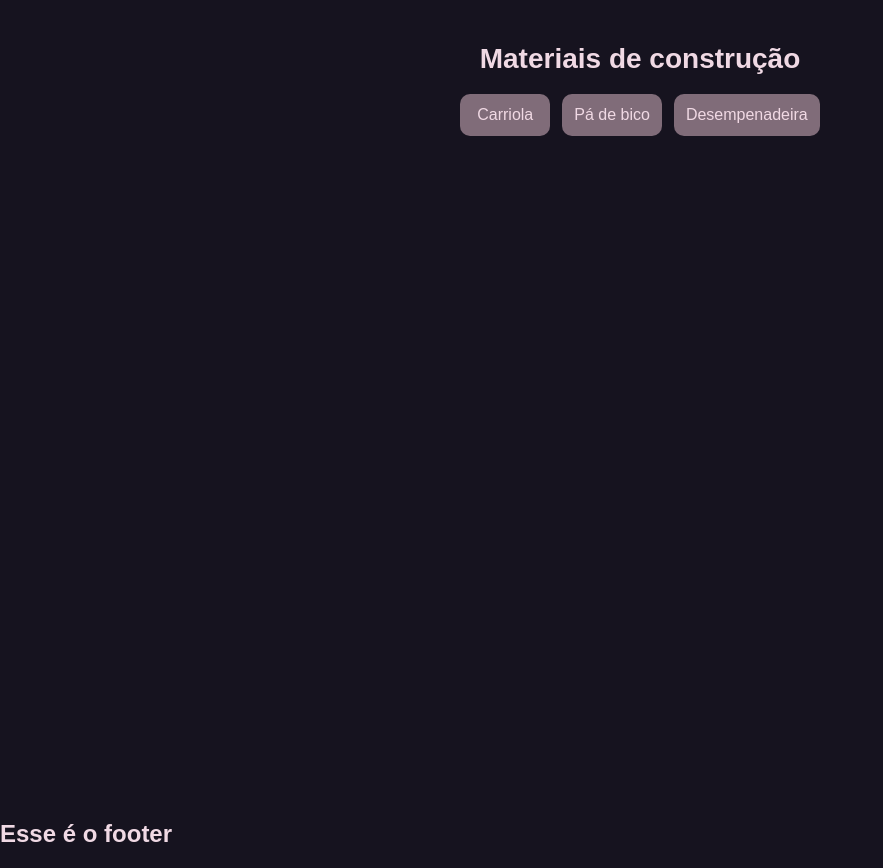
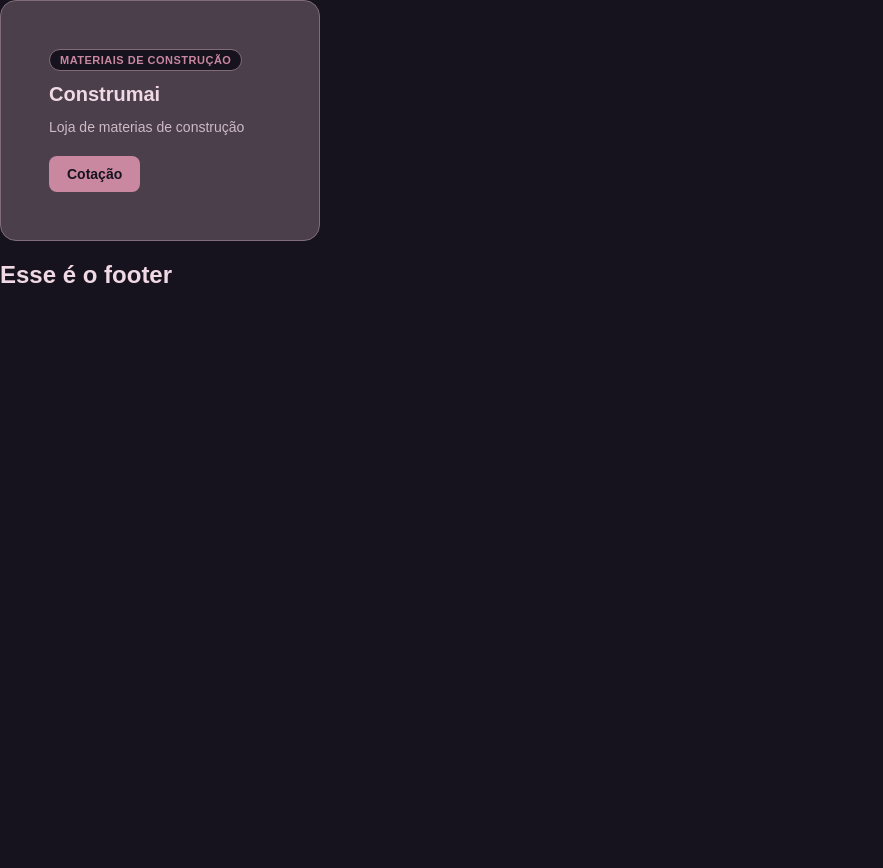
Before and after one commit to renataaap/calculadora, a Next.js app: page /materiais in a window 1280 px wide. Shown: the whole page, without its empty margins (0-883 px from the left). After the commit the page ends 800 px from the top, so only its background shows below. Built offline with nearby package versions, Linux system fonts and the light colour scheme.

Commit message:
feat: create Texto component for displaying structured content and add styles for card layout

```diff
--- /dev/null
+++ b/app/components/Texto2.tsx
@@ -0,0 +1,21 @@
+interface textoProps {
+    tag: string,
+    title: string,
+    description: string,
+    botao: string
+}
+
+export default function Texto ({tag, title, description, botao}:textoProps) {
+    return (
+        <>
+            <div className="card">
+                <div className="card-content">
+                    <span className="card-tag">{tag}</span>
+                    <h3 className="card-title">{title}</h3>
+                    <p className="card-description">{description}</p>
+                    <a href="#" className="card-btn">{botao}</a>
+                </div>
+            </div>
+        </>
+    )
+}
--- a/app/globals.css
+++ b/app/globals.css
@@ -198,3 +198,71 @@ body {
 .lista li p {
   margin: 0;
 }
+
+.card {
+  width: 100%;
+  max-width: 320px;
+  background: var(--fundo-card);
+  border: 1px solid var(--borda);
+  border-radius: 16px;
+  overflow: hidden;
+  transition: transform 0.15s ease, border-color 0.15s ease;
+}
+
+.card:hover {
+  transform: translateY(-4px);
+  border-color: var(--destaque);
+}
+
+.card-content {
+  display: flex;
+  flex-direction: column;
+  align-items: flex-start;
+  gap: 10px;
+  padding: 24px;
+}
+
+.card-tag {
+  display: inline-block;
+  padding: 4px 10px;
+  font-size: 11px;
+  font-weight: 700;
+  text-transform: uppercase;
+  letter-spacing: 0.5px;
+  border-radius: 999px;
+  background: var(--bg);
+  border: 1px solid var(--borda);
+  color: var(--destaque);
+}
+
+.card-title {
+  margin: 0;
+  font-size: 20px;
+  font-weight: 700;
+  color: var(--texto);
+  line-height: 1.3;
+}
+
+.card-description {
+  margin: 0;
+  font-size: 14px;
+  color: var(--texto);
+  opacity: 0.8;
+  line-height: 1.5;
+}
+
+.card-btn {
+  margin-top: 8px;
+  padding: 10px 18px;
+  font-size: 14px;
+  font-weight: 600;
+  border-radius: 8px;
+  background: var(--destaque);
+  color: var(--bg);
+  text-decoration: none;
+  transition: filter 0.15s ease;
+}
+
+.card-btn:hover {
+  filter: brightness(1.15);
+}
--- a/app/materiais/page.tsx
+++ b/app/materiais/page.tsx
@@ -1,25 +1,36 @@
 'use client'
-import { useState } from "react"
+import Texto from "../components/Texto2"
 
 export default function Materiais() {
-    const [ferramentas, setFerramentas] = useState('');
     return (
-        <div className="informacoes">
-            <h1>Materiais de construção</h1>
-            <div className="botoes-info">
-                <button className="botao" onClick={() => setFerramentas('1')}>Carriola</button>
-                <button className="botao" onClick={() => setFerramentas('2')}>Pá de bico</button>
-                <button className="botao" onClick={() => setFerramentas('3')}>Desempenadeira</button>
-            </div>
-            {ferramentas == '1' &&
-                <p>Função: transportar cargas pesadas, entulhos e materiais de construção em geral.</p>
-            }
-            {ferramentas == '2' &&
-                <p>Função: cavar o solo e juntar ou carregar materiais soltos.</p>
-            }
-            {ferramentas == '3' &&
-                <p>Função: aplicar, nivelar e dar acabamento em argamassa, reboco ou gesso.</p>
-            }
-        </div>
+        <>
+        <Texto tag="Materiais de Construção" description="Loja de materias de construção" title="Construmai" botao="Cotação"/>
+        </>
     )
 }
+
+// 'use client'
+// import { useState } from "react"
+
+// export default function Materiais() {
+//     const [ferramentas, setFerramentas] = useState('');
+//     return (
+//         <div className="informacoes">
+//             <h1>Materiais de construção</h1>
+//             <div className="botoes-info">
+//                 <button className="botao" onClick={() => setFerramentas('1')}>Carriola</button>
+//                 <button className="botao" onClick={() => setFerramentas('2')}>Pá de bico</button>
+//                 <button className="botao" onClick={() => setFerramentas('3')}>Desempenadeira</button>
+//             </div>
+//             {ferramentas == '1' &&
+//                 <p>Função: transportar cargas pesadas, entulhos e materiais de construção em geral.</p>
+//             }
+//             {ferramentas == '2' &&
+//                 <p>Função: cavar o solo e juntar ou carregar materiais soltos.</p>
+//             }
+//             {ferramentas == '3' &&
+//                 <p>Função: aplicar, nivelar e dar acabamento em argamassa, reboco ou gesso.</p>
+//             }
+//         </div>
+//     )
+// }
```
Also changed, not shown: app/components/Texto.tsx (added, +23 -0 lines), app/escolas/page.tsx (added, +10 -0 lines), notes.tsx (added, +14 -0 lines).
